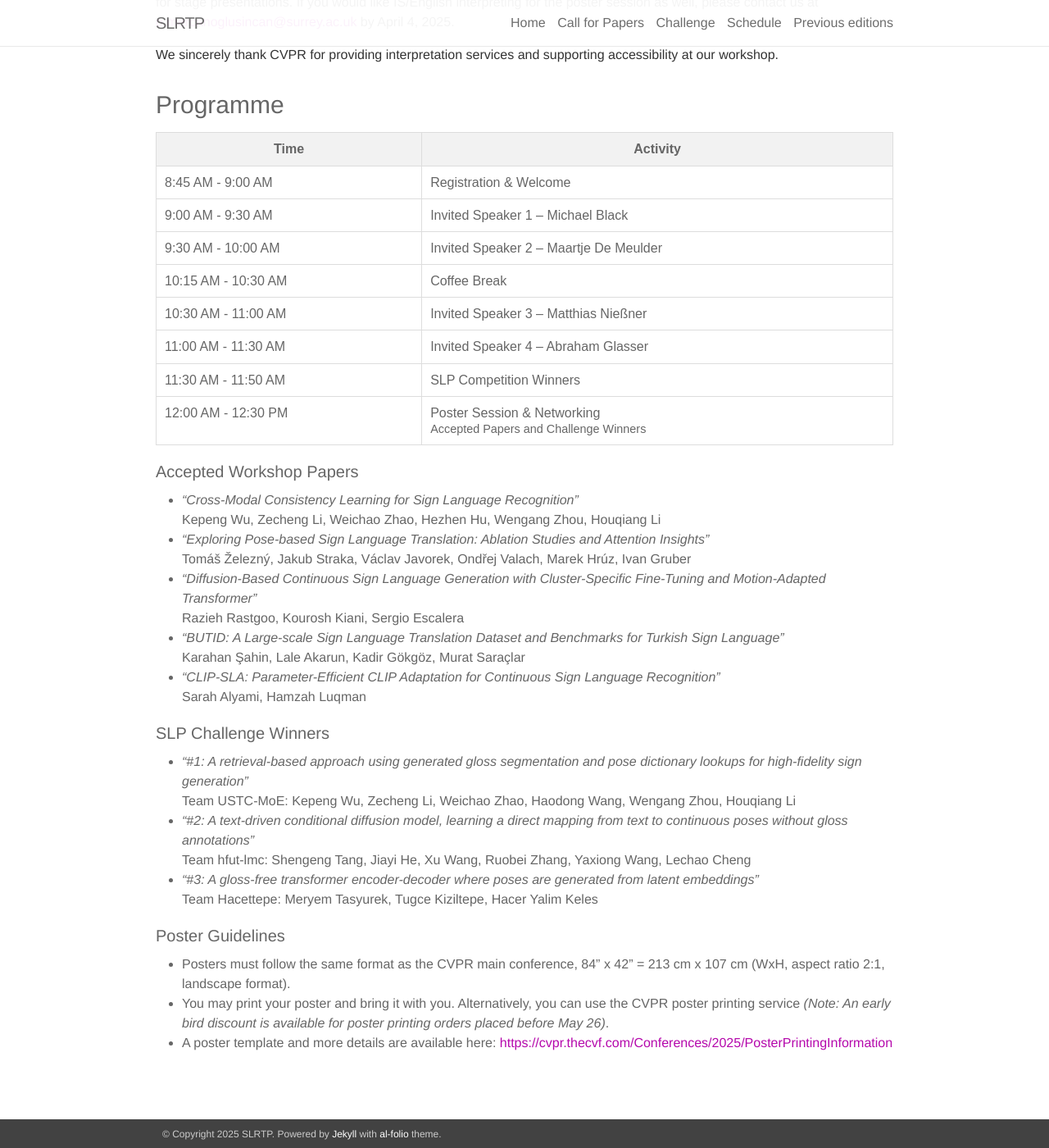
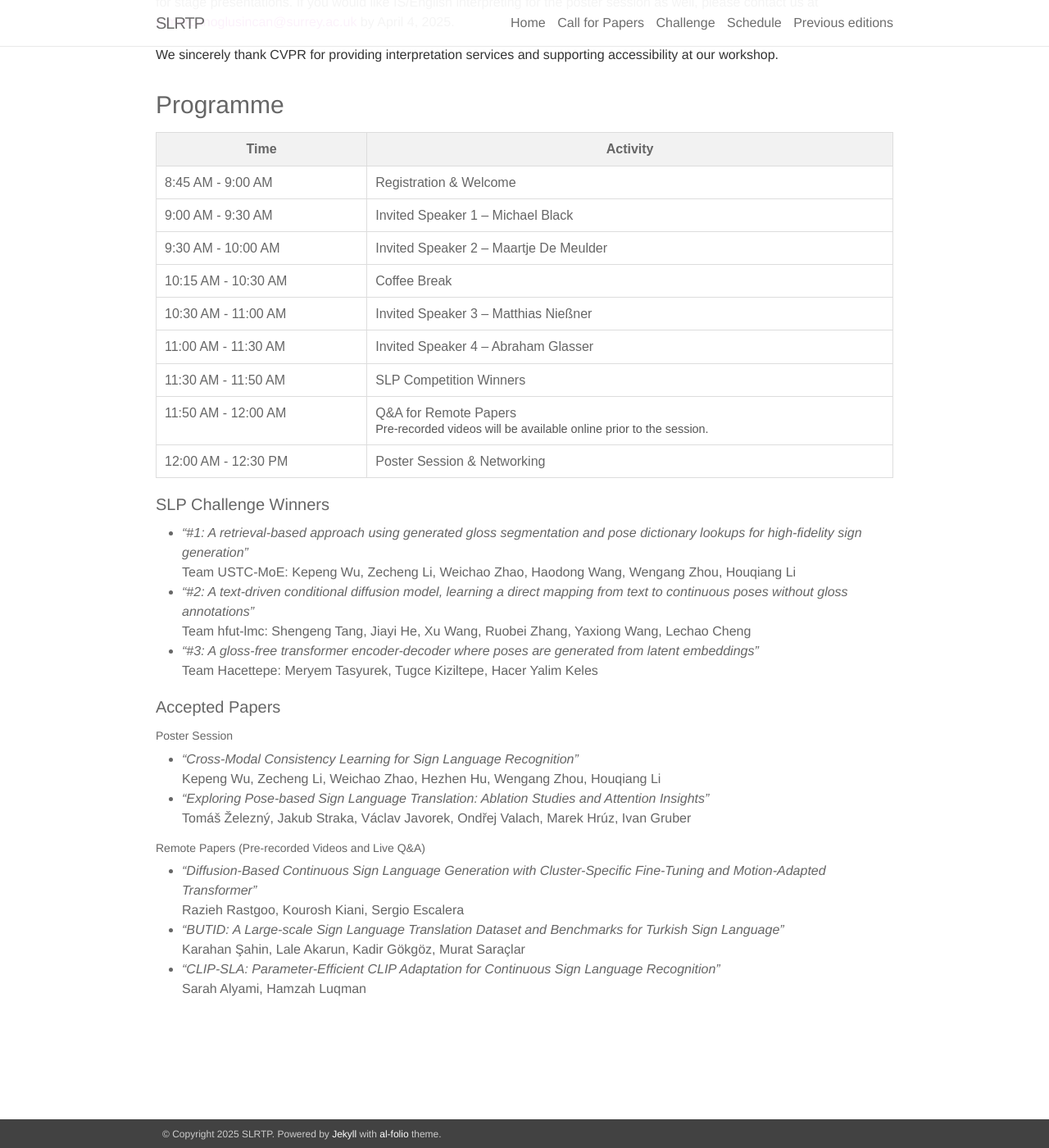
Before and after one commit to slrtpworkshop/slrtpworkshop.github.io, a Jekyll site: the page built from _pages/03_schedule.md, in a window 1280 px wide and 1400 px high, scrolled down 558 px. Shown: the whole window at 82% size. Built offline with Jekyll 4.4.1, drawn with Linux system fonts in a browser that asks for light colours; nearby versions of some CDN libraries.

Commit message:
Update 03_schedule.md

```diff
--- a/_pages/03_schedule.md
+++ b/_pages/03_schedule.md
@@ -51,23 +51,21 @@ We sincerely thank CVPR for providing interpretation services and supporting acc
       <td style="padding: 10px; border: 1px solid #ddd;">SLP Competition Winners</td>
     </tr>
     <tr>
+      <td style="padding: 10px; border: 1px solid #ddd;">11:50 AM - 12:00 AM</td>
+      <td style="padding: 10px; border: 1px solid #ddd;">Q&A for Remote Papers<br>
+    <span style="font-size: 0.9em; color: #555;">
+      Pre-recorded videos will be available online prior to the session.
+    </span>
+</td>
+    </tr>
+    <tr>
       <td style="padding: 10px; border: 1px solid #ddd;">12:00 AM - 12:30 PM</td>
-      <td style="padding: 10px; border: 1px solid #ddd;">Poster Session & Networking<br>
-        <span style="font-size: 90%;">Accepted Papers and Challenge Winners</span>
-</td>
+      <td style="padding: 10px; border: 1px solid #ddd;">Poster Session & Networking
+      </td>
     </tr>
 
   </tbody>
 </table>
-
-<h4>Accepted Workshop Papers</h4>
-<ul>
-  <li><em>“Cross-Modal Consistency Learning for Sign Language Recognition”</em><br> Kepeng Wu, Zecheng Li, Weichao Zhao, Hezhen Hu, Wengang Zhou, Houqiang Li</li>
-  <li><em>“Exploring Pose-based Sign Language Translation: Ablation Studies and Attention Insights”</em><br>Tomáš Železný, Jakub Straka, Václav Javorek, Ondřej Valach, Marek Hrúz, Ivan Gruber</li>
-  <li><em>“Diffusion-Based Continuous Sign Language Generation with Cluster-Specific Fine-Tuning and Motion-Adapted Transformer”</em><br>Razieh Rastgoo, Kourosh Kiani, Sergio Escalera </li>
-  <li><em>“BUTID: A Large-scale Sign Language Translation Dataset and Benchmarks for Turkish Sign Language”</em><br>Karahan Şahin, Lale Akarun, Kadir Gökgöz, Murat Saraçlar </li>
-  <li><em>“CLIP-SLA: Parameter-Efficient CLIP Adaptation for Continuous Sign Language Recognition”</em><br>Sarah Alyami, Hamzah Luqman </li>
-</ul>
 
 <h4>SLP Challenge Winners</h4>
 <ul>
@@ -76,9 +74,16 @@ We sincerely thank CVPR for providing interpretation services and supporting acc
   <li><em>“#3: A gloss-free transformer encoder-decoder where poses are generated from latent embeddings”</em><br> Team Hacettepe: Meryem Tasyurek, Tugce Kiziltepe, Hacer Yalim Keles</li>
 </ul>
 
-<h4>Poster Guidelines</h4>
+<h4>Accepted Papers</h4>
+<h5>Poster Session</h5>
 <ul>
-  <li>Posters must follow the same format as the CVPR main conference, <strong>84” x 42” = 213 cm x 107 cm</strong> (WxH, aspect ratio 2:1, landscape format).</li>
-  <li>You may print your poster and bring it with you. Alternatively, you can use the CVPR poster printing service <em>(Note: An early bird discount is available for poster printing orders placed before May 26)</em>.</li>
-  <li>A poster template and more details are available here: <a href="https://cvpr.thecvf.com/Conferences/2025/PosterPrintingInformation" target="_blank">https://cvpr.thecvf.com/Conferences/2025/PosterPrintingInformation</a></li>
+  <li><em>“Cross-Modal Consistency Learning for Sign Language Recognition”</em><br> Kepeng Wu, Zecheng Li, Weichao Zhao, Hezhen Hu, Wengang Zhou, Houqiang Li</li>
+  <li><em>“Exploring Pose-based Sign Language Translation: Ablation Studies and Attention Insights”</em><br>Tomáš Železný, Jakub Straka, Václav Javorek, Ondřej Valach, Marek Hrúz, Ivan Gruber</li>
 </ul>
+
+<h5>Remote Papers (Pre-recorded Videos and Live Q&A)</h5>
+<ul>
+  <li><em>“Diffusion-Based Continuous Sign Language Generation with Cluster-Specific Fine-Tuning and Motion-Adapted Transformer”</em><br>Razieh Rastgoo, Kourosh Kiani, Sergio Escalera </li>
+  <li><em>“BUTID: A Large-scale Sign Language Translation Dataset and Benchmarks for Turkish Sign Language”</em><br>Karahan Şahin, Lale Akarun, Kadir Gökgöz, Murat Saraçlar </li>
+  <li><em>“CLIP-SLA: Parameter-Efficient CLIP Adaptation for Continuous Sign Language Recognition”</em><br>Sarah Alyami, Hamzah Luqman </li>
+</ul>
```
